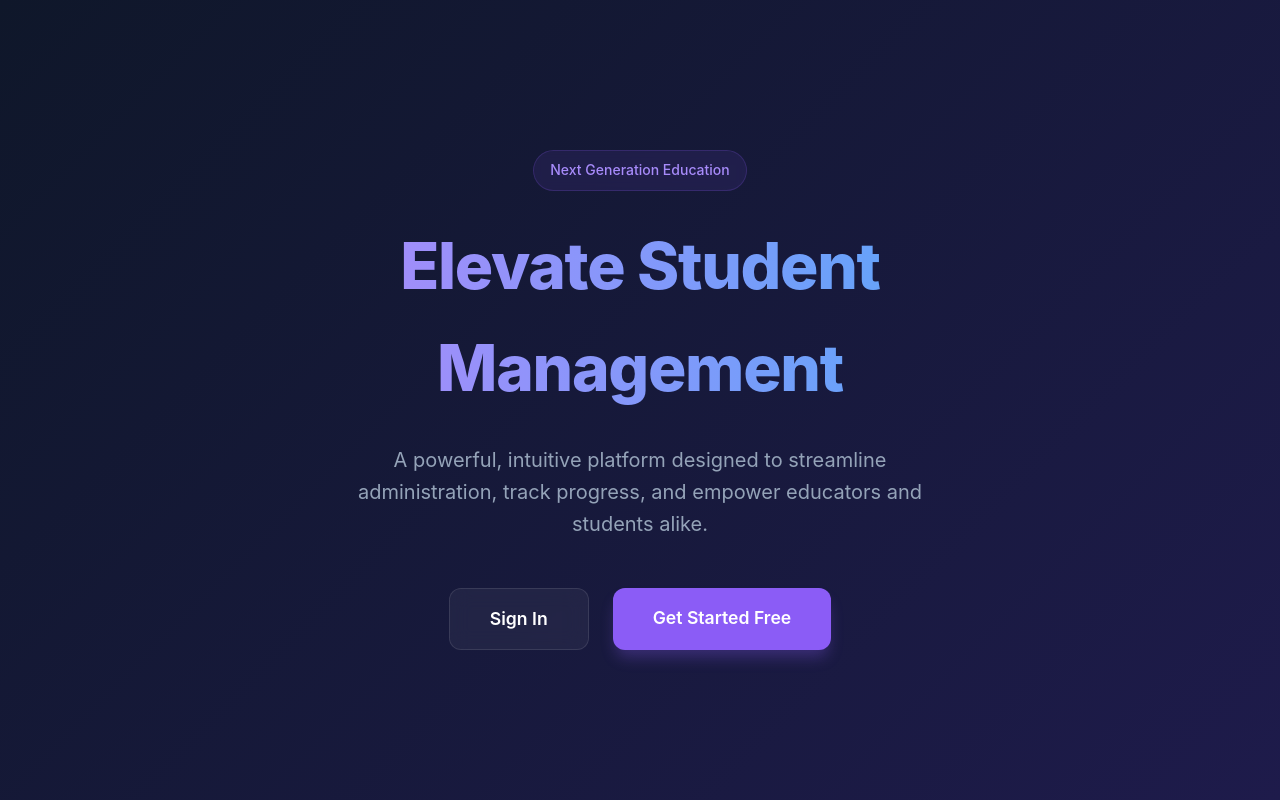
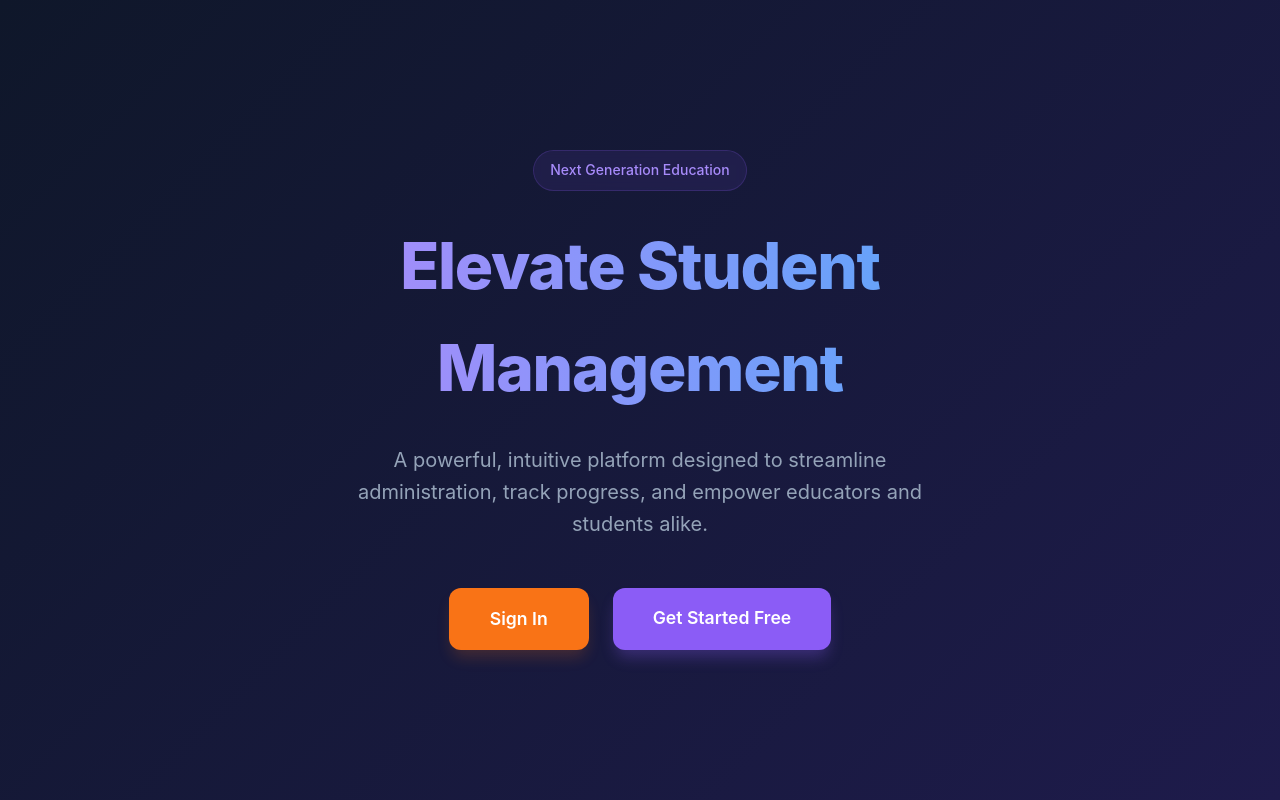
Before and after one commit to anandkpvt18-wq/student-management-system, a Next.js app in the folder frontend/: page / in a window 1280 px wide. Built offline with nearby package versions, Linux system fonts and the light colour scheme.

Commit message:
style: change sign-in button color to orange (scrubbed secrets)

```diff
--- a/frontend/src/app/globals.css
+++ b/frontend/src/app/globals.css
@@ -101,16 +101,17 @@ h1 {
 }
 
 .btn-secondary {
-  background: var(--card-bg);
+  background: #f97316; /* Orange 500 */
   color: white;
-  border: 1px solid var(--glass-border);
-  backdrop-filter: blur(10px);
+  border: 1px solid rgba(249, 115, 22, 0.2);
+  box-shadow: 0 10px 15px -3px rgba(249, 115, 22, 0.2);
 }
 
 .btn-secondary:hover {
-  background: rgba(255, 255, 255, 0.1);
-  border-color: rgba(255, 255, 255, 0.2);
+  background: #ea580c; /* Orange 600 */
+  border-color: rgba(249, 115, 22, 0.4);
   transform: translateY(-2px);
+  box-shadow: 0 20px 25px -5px rgba(249, 115, 22, 0.3);
 }
 
 @media (max-width: 640px) {
```
Also changed, not shown: 1 other file (tests, documents, lock files or other folders).
